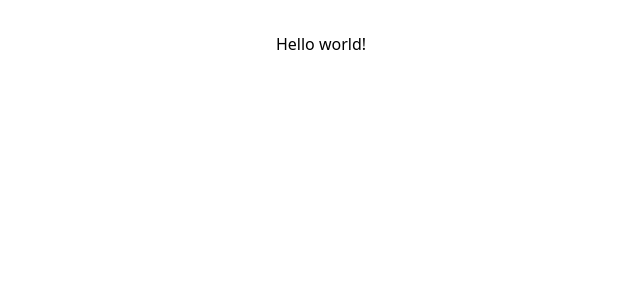
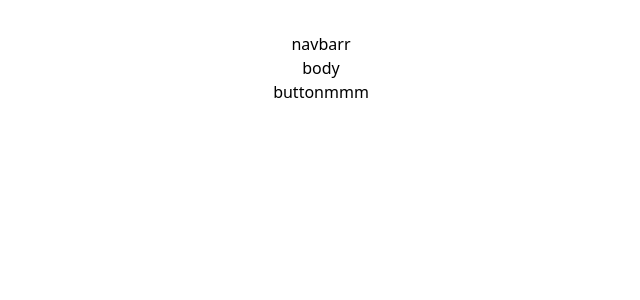
Before and after one commit to IndranjanaChatterjee/TypeTweakery, a React (Vite) app in the folder main/: page / in a window 1280 px wide. Shown: the top 300 px of the page, without its empty margins (319-959 px from the left). Built offline with nearby package versions, Linux system fonts and the light colour scheme.

Commit message:
components

```diff
--- a/main/src/App.jsx
+++ b/main/src/App.jsx
@@ -1,16 +1,18 @@
 import { useState } from 'react'
-import reactLogo from './assets/react.svg'
-import viteLogo from '/vite.svg'
-import './App.css'
+
+import './App.css';
+import MainSection from './Components/body';
+import Navbar from './Components/Navbar';
+import Button from './Components/Button';
 
 function App() {
   const [count, setCount] = useState(0)
 
   return (
     <>
-       <h1 className="text-3xl font-bold underline">
-      Hello world!
-    </h1>
+       <Navbar/>
+       <MainSection/>
+       <Button/>
     </>
   )
 }
--- /dev/null
+++ b/main/src/Components/Body.jsx
@@ -0,0 +1,9 @@
+import React from 'react'
+
+export default function MainSection() {
+  return (
+    <div>
+      body
+    </div>
+  )
+}
--- /dev/null
+++ b/main/src/Components/Button.jsx
@@ -0,0 +1,9 @@
+import React from 'react'
+
+export default function Button() {
+  return (
+    <div>
+      buttonmmm
+    </div>
+  )
+}
--- /dev/null
+++ b/main/src/Components/Navbar.jsx
@@ -0,0 +1,9 @@
+import React from 'react'
+
+export default function Navbar() {
+  return (
+    <div>
+      navbarr
+    </div>
+  )
+}
```
